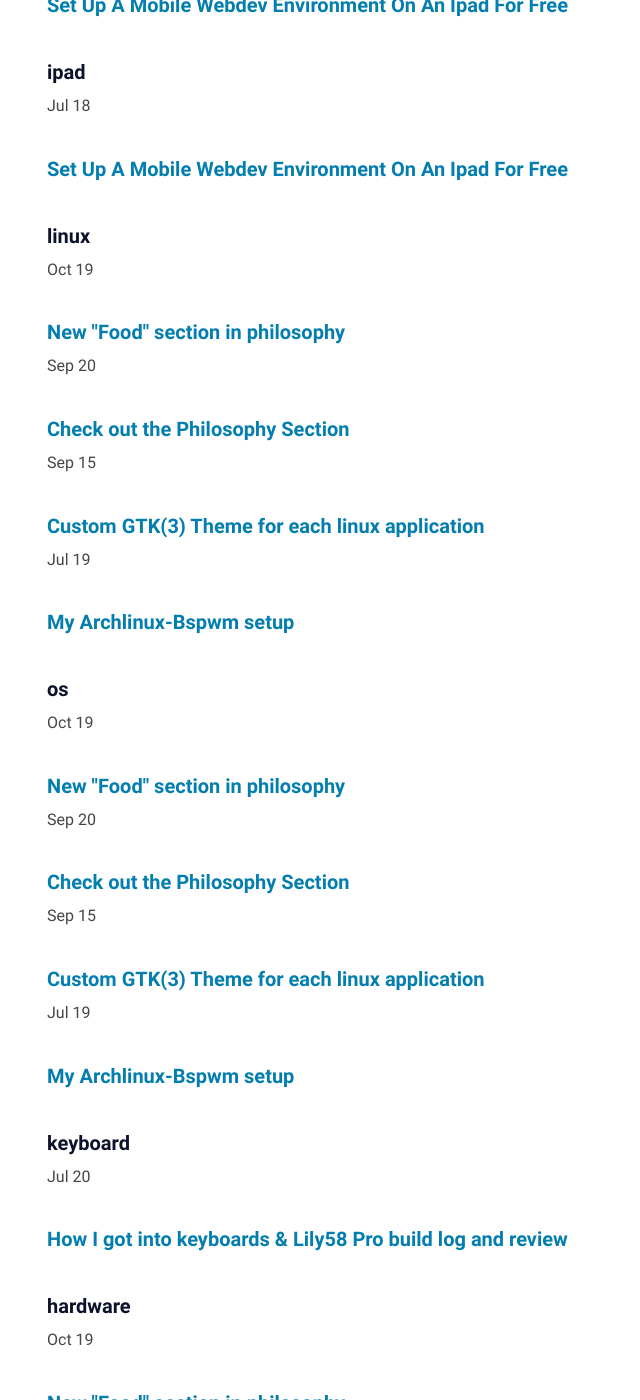
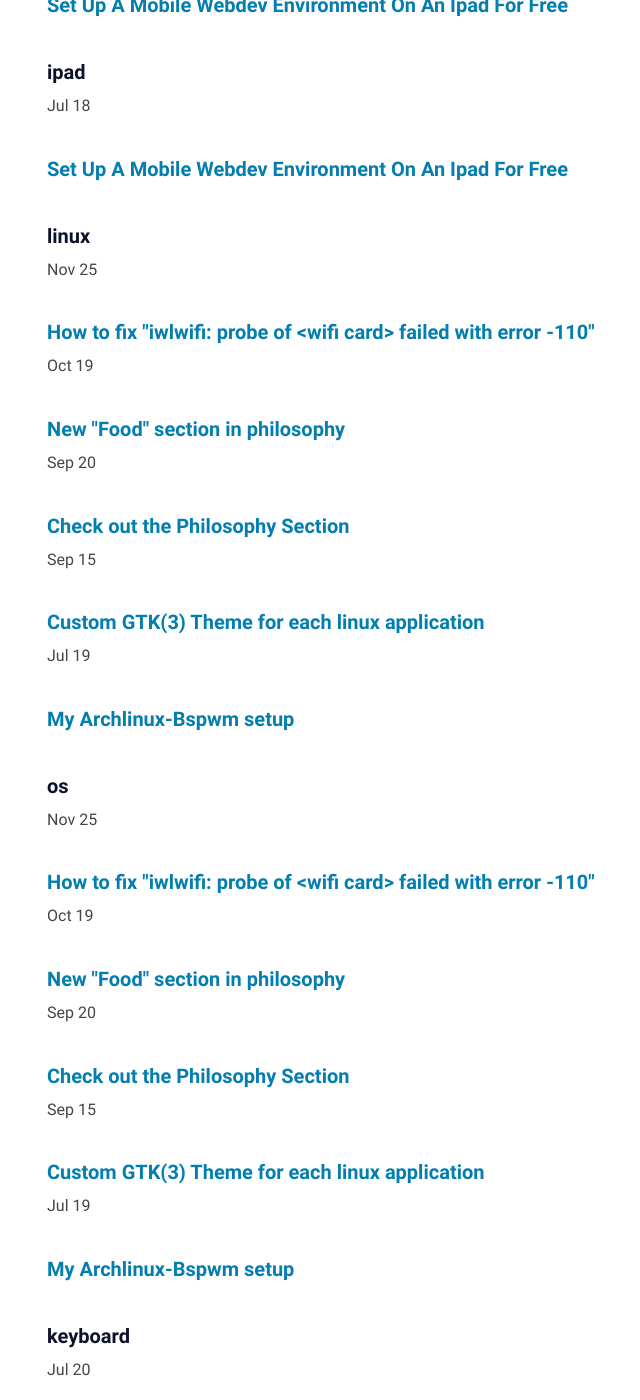
Before and after one commit to Ferryistaken/website, a Jekyll site: the page built from tags.md, in a window 1280 px wide and 1400 px high, scrolled down 3473 px. Shown: the whole window, without its empty margins (263-903 px from the left). Built offline with Jekyll 4.4.1, drawn with Linux system fonts in a browser that asks for light colours; part of the change alters nothing that is shown; some of the changed text lies outside the part shown.

Commit message:
new guide

````diff
--- /dev/null
+++ b/_posts/wifi-error-110/2020-11-25-wifi-error-110.markdown
@@ -0,0 +1,50 @@
+---
+layout: post
+title: "How to fix \"iwlwifi: probe of <wifi card> failed with error -110\""
+date: "2020-11-25 18:59:13 +0200"
+tags: [linux, os, hardware]
+description: Guide on how to fix the linux kernel error "probe failed with error -110"
+---
+
+# How to fix "probe failed with error -110" during boot on linux
+
+## Specs
+```yaml
+Cpu: Ryzen 9 3900x
+Motherboard: Aorus x570 Master
+Gpu: MSI RTX 2080 S
+Ram: Corsair Vengeance Pro RGB 2x32Gb
+Linux Version: 5.9.10-zen1-1-zen
+```
+
+## The Error
+When you boot your kernel will throw this error:
+```shell_session
+iwlwifi: probe of <wifi card> failed with error -110
+```
+And your wifi card won't be recognized, this is not because of a driver error and is **almost impossible to troubleshoot**, this is because this error is caused by Windows.
+> Caused by dual booting Windows, no, it's not a joke
+
+## What causes the error
+This error is caused by Windows's `fast start` option, which basically hogs the wifi card and makes it so that the linux kernel cannot load the drivers for it.
+
+## How to fix the error
+To fix the error, simply turn off the `fast start` option in Windows, if this doesn't fix it, then it's a different error with the same error code.
+
+There are 2 ways to turn off the `fast start` option:
+1. Through Control Panel:
+    • Open Control Panel
+    • Choose `Power Options`
+    • Select `Choose what the power buttons do`
+    • Under `Shutdown Settings`, turn off the checkbox which says `Turn on fast startup`
+    • Click `Save Settings`
+2. Using the Command Prompt
+    • Start command prompt as root
+    • Type `powercfg -h off` and press Enter
+
+The next time you reboot, the Linux kernel should be able to start the wifi card correctly.
+> After some updates Windows might turn fast start back on, just repeat this steps to turn it off again
+
+[jekyll-docs]: https://jekyllrb.com/docs/home
+[jekyll-gh]:   https://github.com/jekyll/jekyll
+[jekyll-talk]: https://talk.jekyllrb.com
````
Also changed, not shown: _posts/galileos-scientific-method-paradox/2020-10-31-galileos-scientific-method-paradox.md (line endings or trailing spaces).
